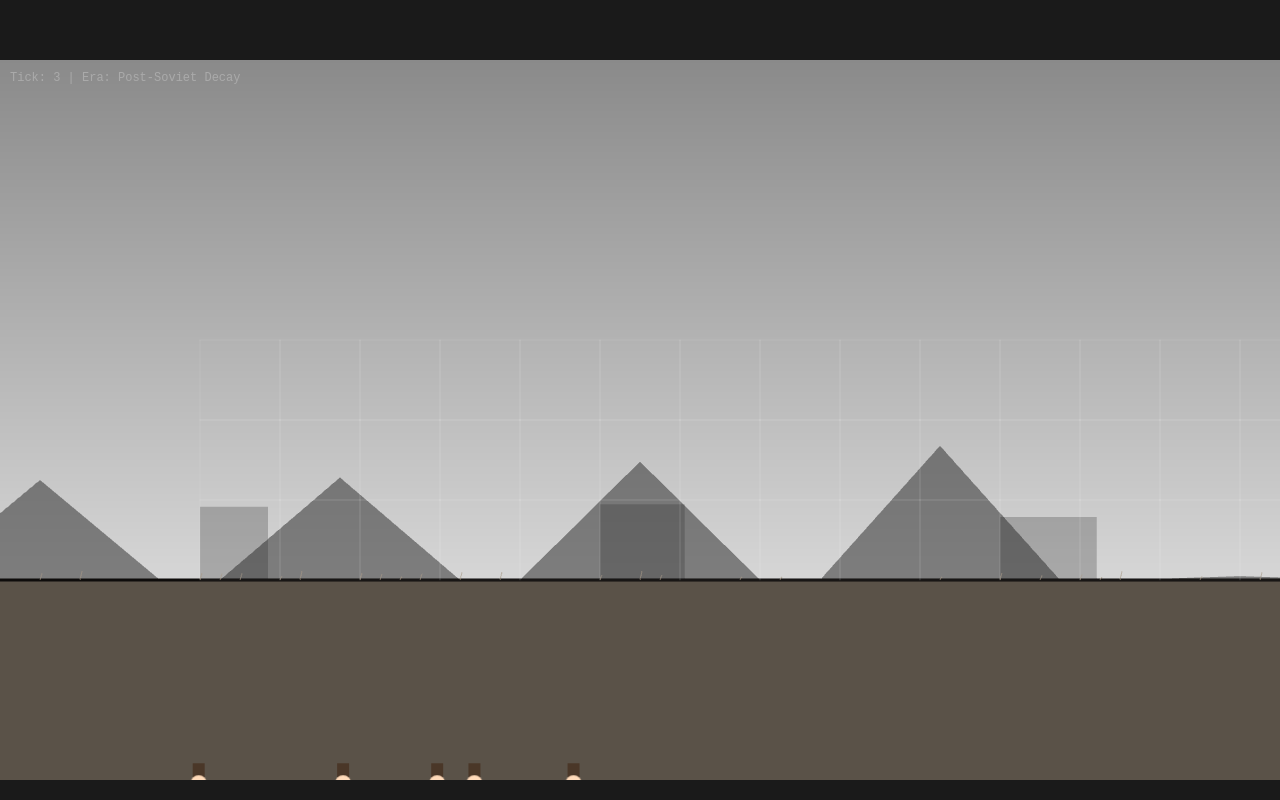
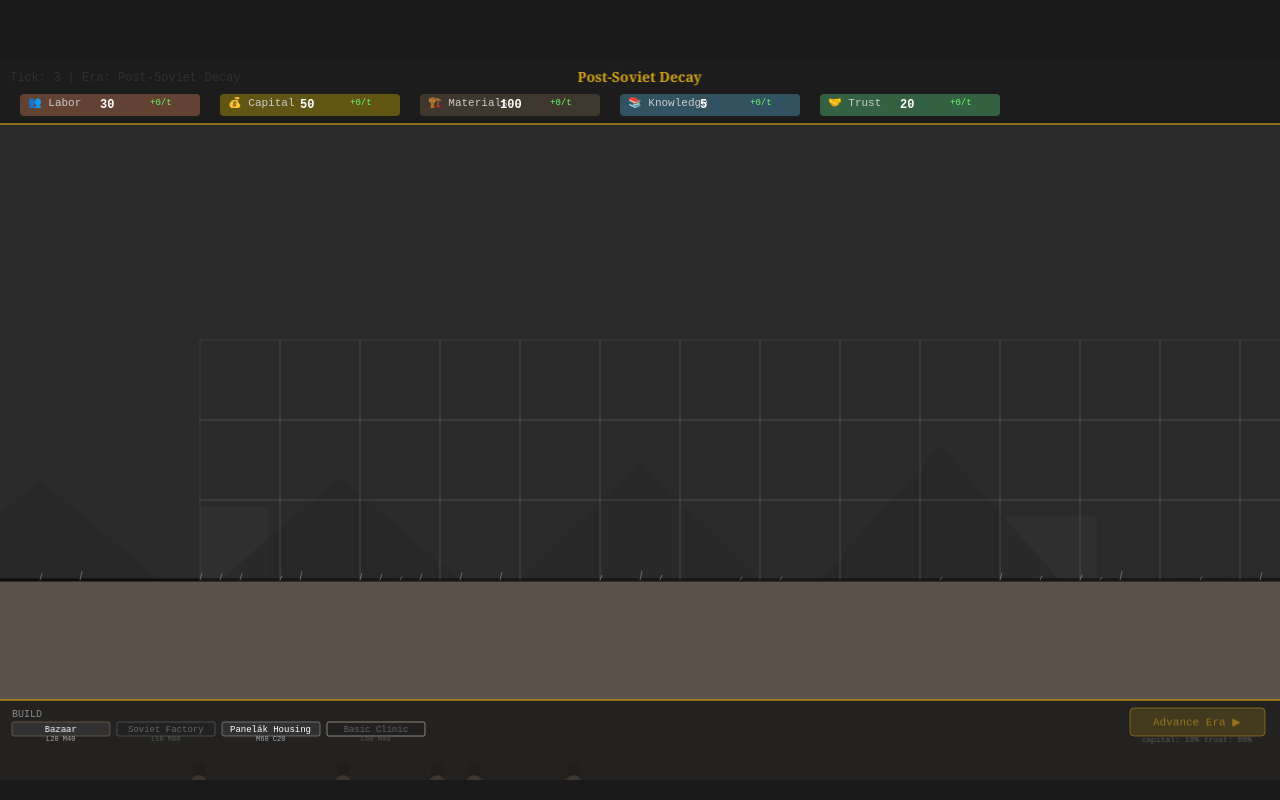
Before and after one commit to Hunterhghs/EE-DE-VG, a website built with Vite: page index.html in a window 1280 px wide. Built offline with nearby package versions, Linux system fonts and the light colour scheme; animation ran at ten frames a second.

Commit message:
Fix: blank screen — race condition + WebGL fallback
Root cause: GameScene emitted 'game-ready' in create() before UIScene
registered its listener, so UIScene never built the HUD.

Fixes:
- UIScene now accesses GameScene.economy/eraManager directly (no event)
- Switched from Phaser.AUTO to Phaser.CANVAS for broader compatibility
- Added global error handler showing errors on-screen for debugging

```diff
--- a/src/main.ts
+++ b/src/main.ts
@@ -3,8 +3,16 @@
 import { GameScene } from './scenes/GameScene';
 import { UIScene } from './scenes/UIScene';
 
+// Debug: catch any errors on the page
+window.addEventListener('error', (e) => {
+  const el = document.getElementById('game-container');
+  if (el) {
+    el.innerHTML = `<div style="color:red;padding:20px;font-family:monospace;background:#1a1a1a;"><h2>Game Error</h2><pre>${e.message}\n${e.filename}:${e.lineno}</pre></div>`;
+  }
+});
+
 const config: Phaser.Types.Core.GameConfig = {
-  type: Phaser.AUTO,
+  type: Phaser.CANVAS,
   width: 1280,
   height: 720,
   parent: 'game-container',
--- a/src/scenes/GameScene.ts
+++ b/src/scenes/GameScene.ts
@@ -152,8 +152,7 @@
       this.onEraChanged(era);
     };
 
-    // Emit ready signal to UIScene
-    this.events.emit('game-ready', this.economy, this.eraManager);
+    // UIScene accesses economy/eraManager directly
   }
 
   update(time: number, _delta: number): void {
--- a/src/scenes/UIScene.ts
+++ b/src/scenes/UIScene.ts
@@ -57,15 +57,12 @@
   }
 
   create(): void {
+    // Access GameScene directly — it's already started before us
     this.gameScene = this.scene.get('GameScene') as GameScene;
-
-    // Wait for game-ready signal
-    this.gameScene.events.on('game-ready', (economy: Economy, eraManager: EraManager) => {
-      this.economy = economy;
-      this.eraManager = eraManager;
-      this.buildUI();
-      this.registerEvents();
-    });
+    this.economy = this.gameScene.economy;
+    this.eraManager = this.gameScene.eraManager;
+    this.buildUI();
+    this.registerEvents();
   }
 
   private buildUI(): void {
```
Also changed, not shown: dist/index.html, 3 other files.
